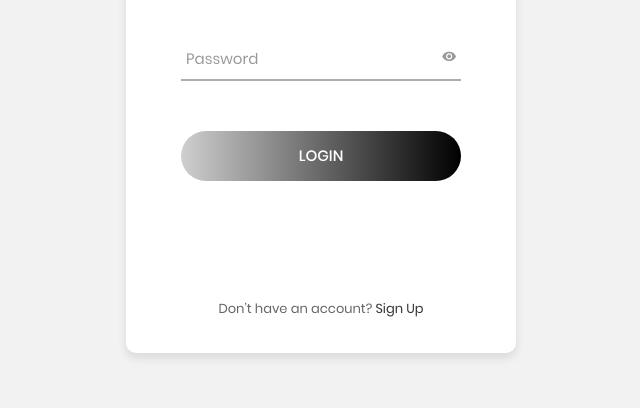
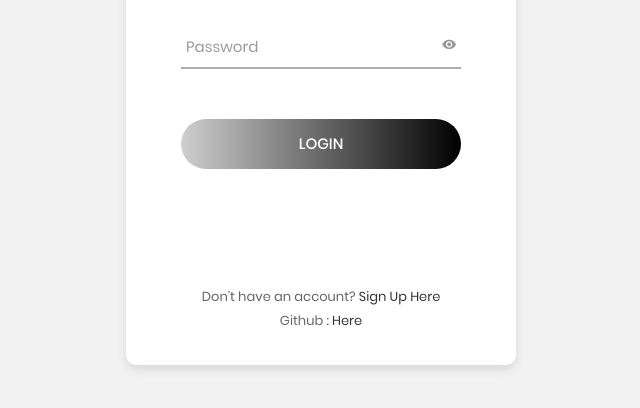
Before and after one commit to sleazyprime/login-page, a plain HTML site: page index.html in a window 1280 px wide. Shown: the part 318-726 px from the top of the page, without its empty margins (319-959 px from the left). Drawn offline with Linux system fonts and the light colour scheme.

Commit message:
Update index.html

```diff
--- a/index.html
+++ b/index.html
@@ -64,9 +64,14 @@
 							Don’t have an account?
 						</span>
 
-						<a class="txt2" href="signUp.html">
-							Sign Up
+						<a class="txt2" href="index.html">
+							Sign Up Here
 						</a>
+						<span class="txt1">
+							 Github :
+						</span>
+						<a class="txt2" href="https://github.com/sleazyprime">
+							Here
 					</div>
 				</form>
 			</div>
```
